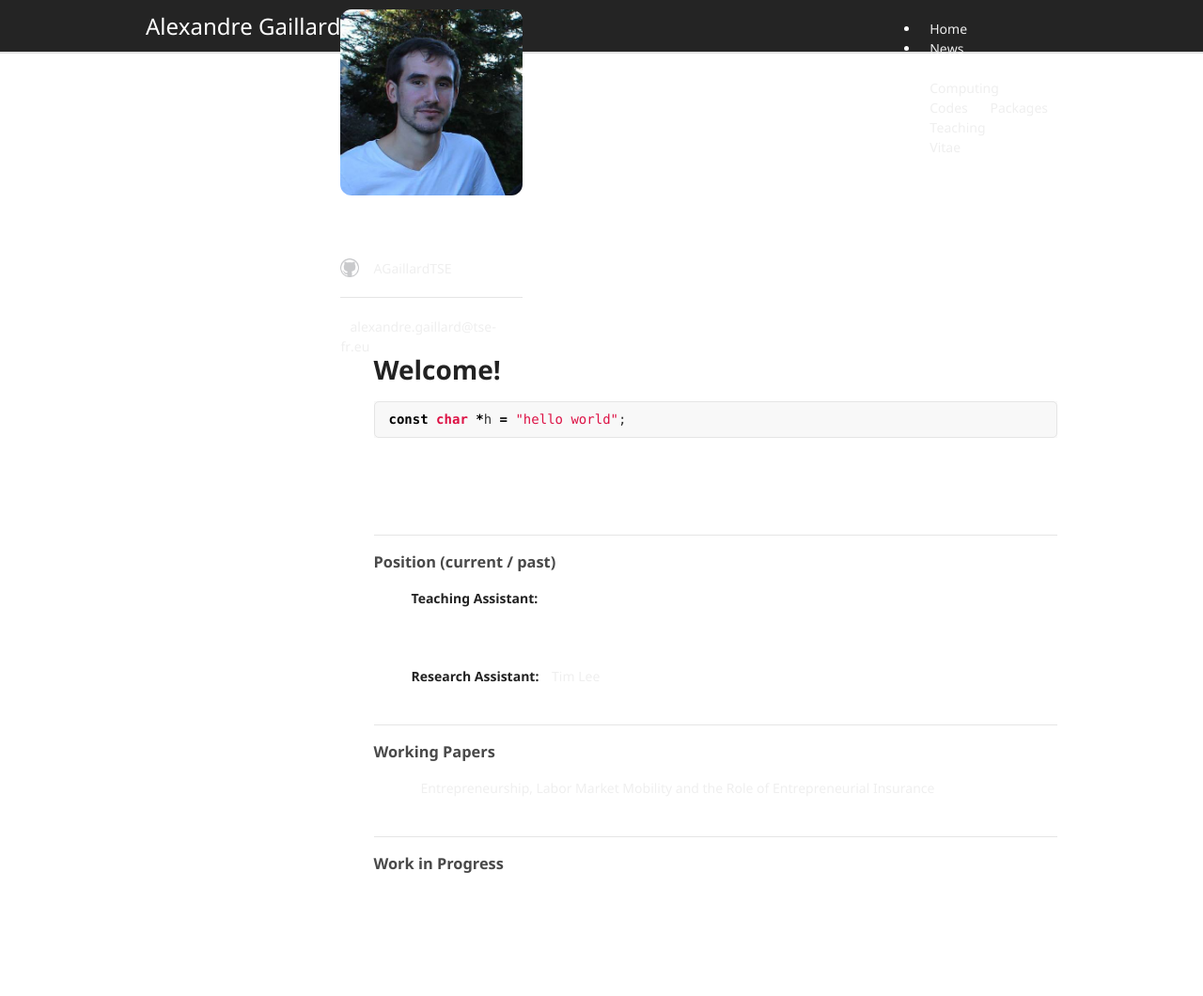
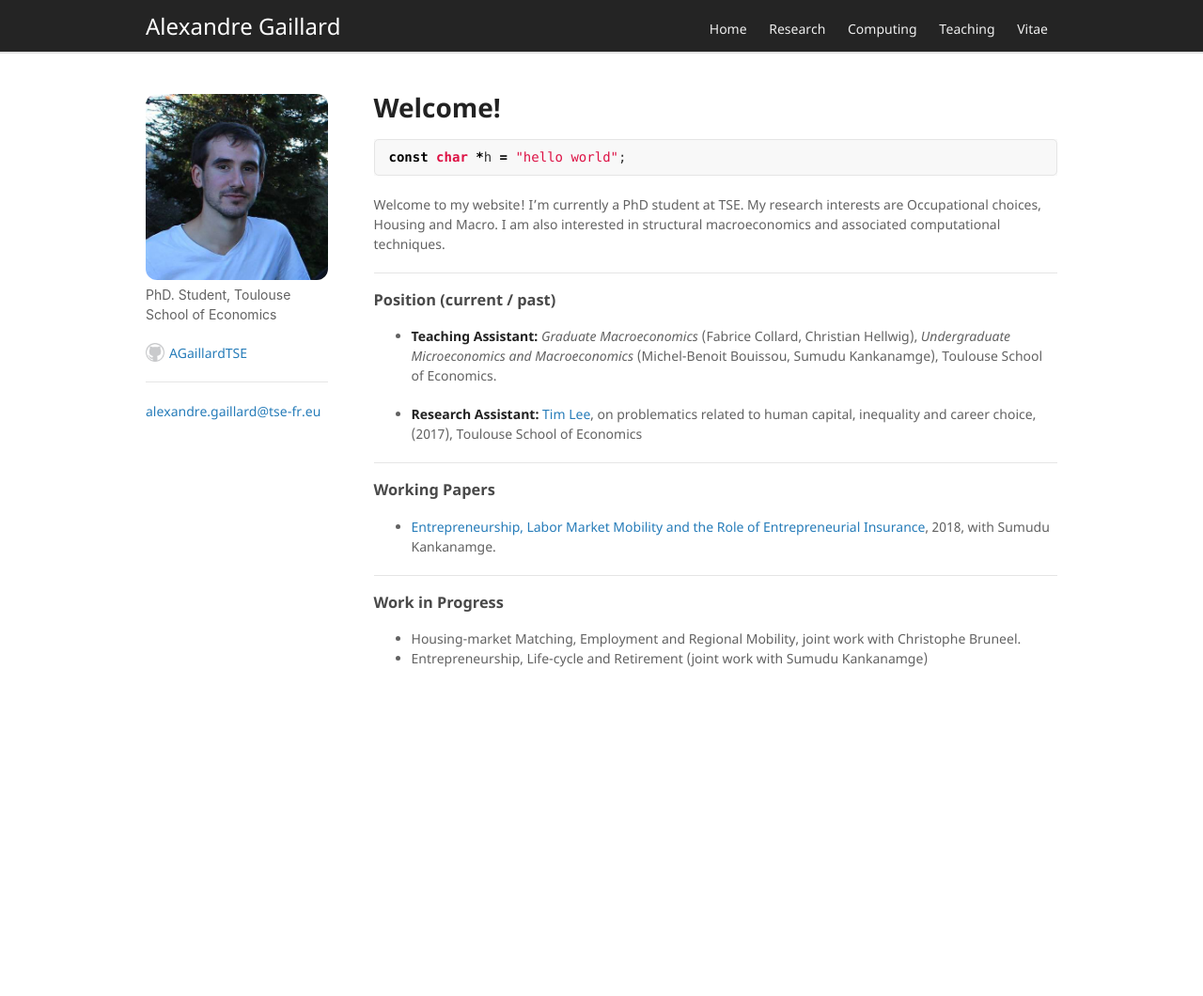
Before and after one commit to AGaillardTSE/AGaillardTSE.github.io, a Jekyll site: the page built from index.md, in a window 1280 px wide. Shown: the whole page at 94% size. Built offline with Jekyll 4.4.1, drawn with Linux system fonts in a browser that asks for light colours; our own code applies the rules of GitHub Pages for plain Markdown files; after the commit the page ends 900 px from its top, so only the background shows below that.

Commit message:
Update default.html

```diff
--- a/_layouts/default.html
+++ b/_layouts/default.html
@@ -19,21 +19,12 @@
       <div class="wrapper">
 <div style="float:left;font-size: 24px;padding-bottom: 10px;font-size: 24px;">Alexandre Gaillard</div>
 <div style="float:right;margin-top:10px;">
-  <ul class="navbar">
-  <li class="navbar"><a href="http://agaillard.eu">Home</a></li>
-  <li class="navbar"><a href="http://agaillard.eu/research/">News</a></li>
-  <li class="navbar"><a href="http://agaillard.eu/computing/"></a></li>
-  <li class="dropdown">
-    <a href="javascript:void(0)" class="dropbtn">Computing</a>
-    <div class="dropdown-content">
-      <a href="http://agaillard.eu/computing/">Codes</a>
-      <a href="http://agaillard.eu/packages/">Packages</a>
-    </div>
-  </li>
-  <li class="navbar"><a href="http://agaillard.eu/teaching/">Teaching</a></li>
-  <li class="navbar"><a href="http://agaillard.eu/CV-english.pdf">Vitae</a></li>
-
-</ul>
+  <a href="http://agaillard.eu">Home</a>
+  <a href="http://agaillard.eu/research/">Research</a>
+  <a href="http://agaillard.eu/computing/">Computing</a>
+  <a href="http://agaillard.eu/teaching/">Teaching</a>
+  <a target="_blank" href="http://agaillard.eu/CV-English.pdf">Vitae</a>
+</div>
 </div>
 </div>
 
```
